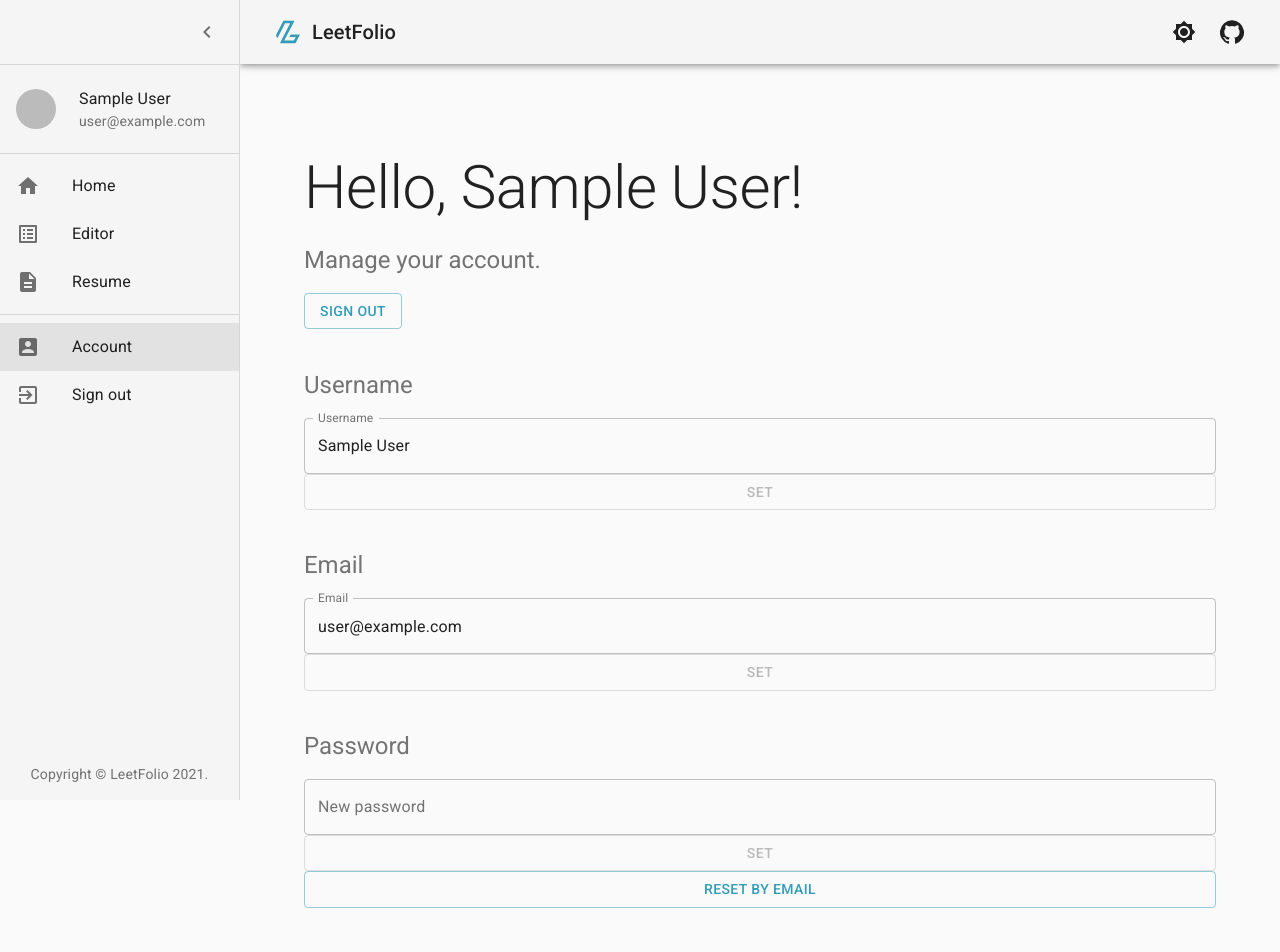
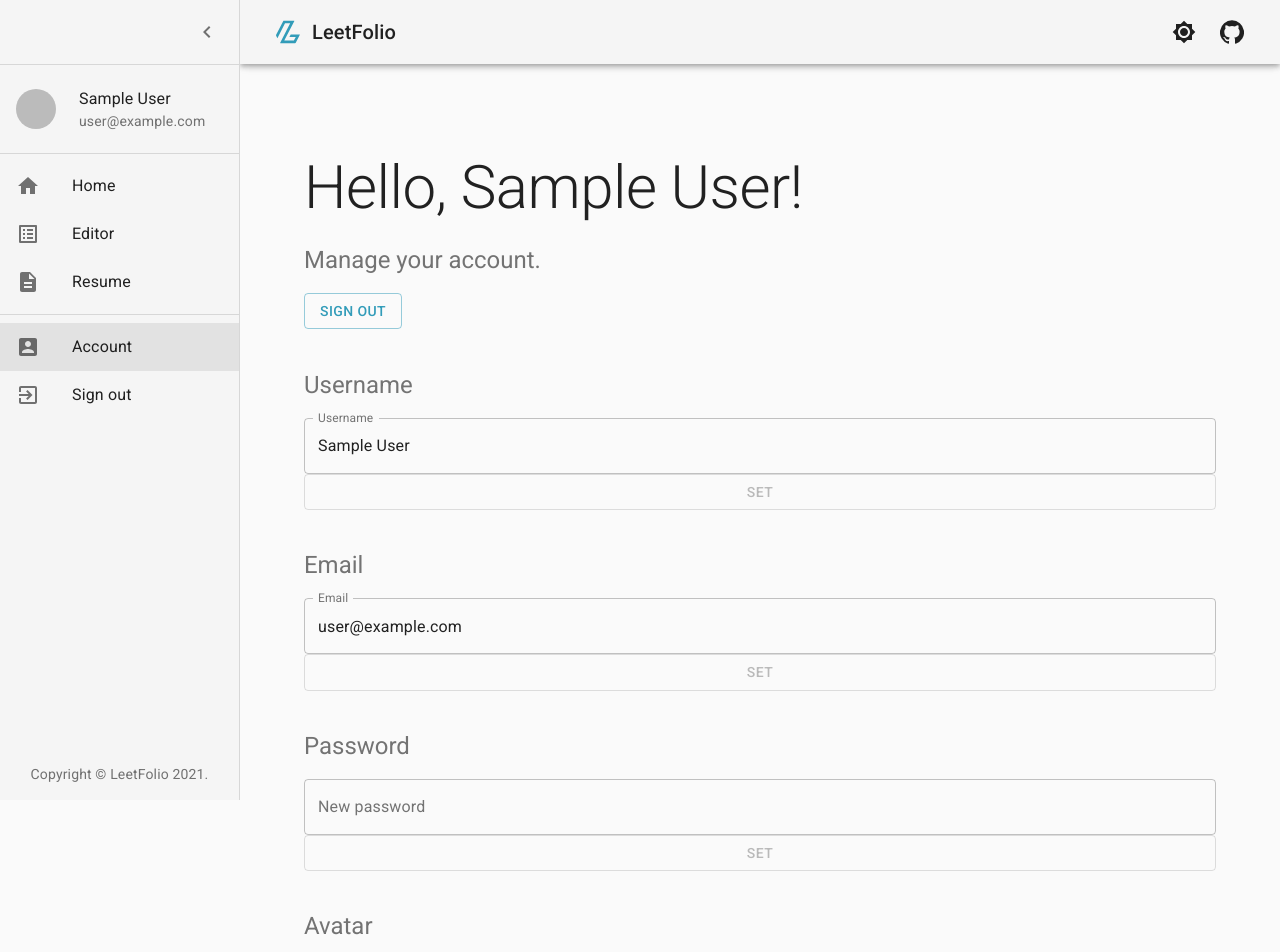
Before and after one commit to JoHoop/leetfolio, a React (Create React App) app: page /account in a window 1280 px wide. Shown: the top 952 px of the page. Built offline with nearby package versions, Linux system fonts and the light colour scheme; no server answers; sample sign-in values are in the browser's storage.

Commit message:
Disable reset password by email button

```diff
--- a/src/pages/Account.js
+++ b/src/pages/Account.js
@@ -192,14 +192,6 @@ export const Account = () => {
     }
     handleClose();
   };
-  const handleResetPassword = async () => {
-    try {
-      await resetPassword(currentUser.email);
-      setSuccessMessage('Password reset link has been sent to your email!');
-    } catch (error) {
-      setErrorMessage(error);
-    }
-  };
   const handleVerifyEmail = async () => {
     try {
       await verifyEmail();
@@ -324,15 +316,6 @@ export const Account = () => {
       >
         Set
       </Button>
-
-      <Button
-        onClick={handleResetPassword}
-        fullWidth
-        variant='outlined'
-        color='primary'
-      >
-        Reset by email
-      </Button>
       <br />
       <br />
       <br />
```
